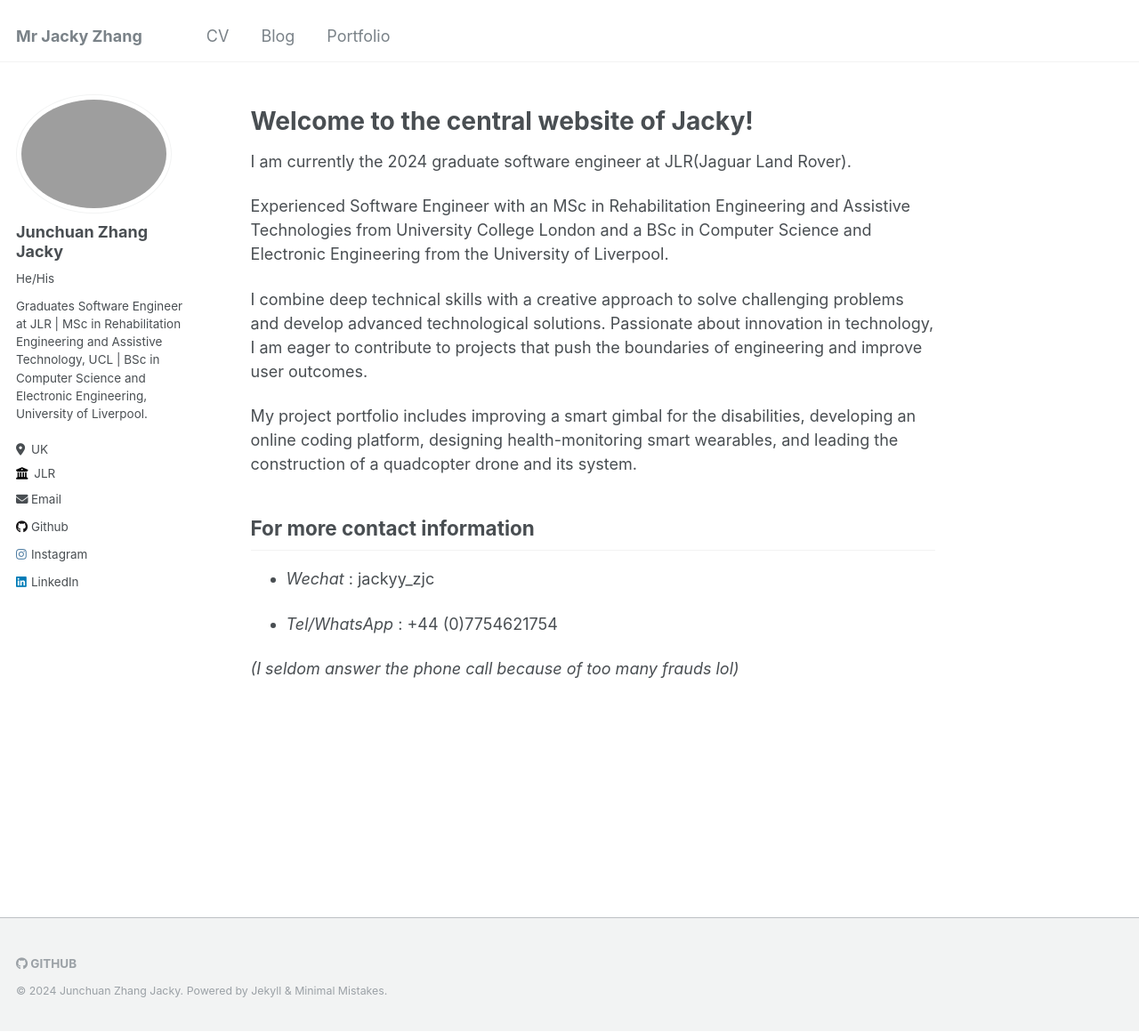
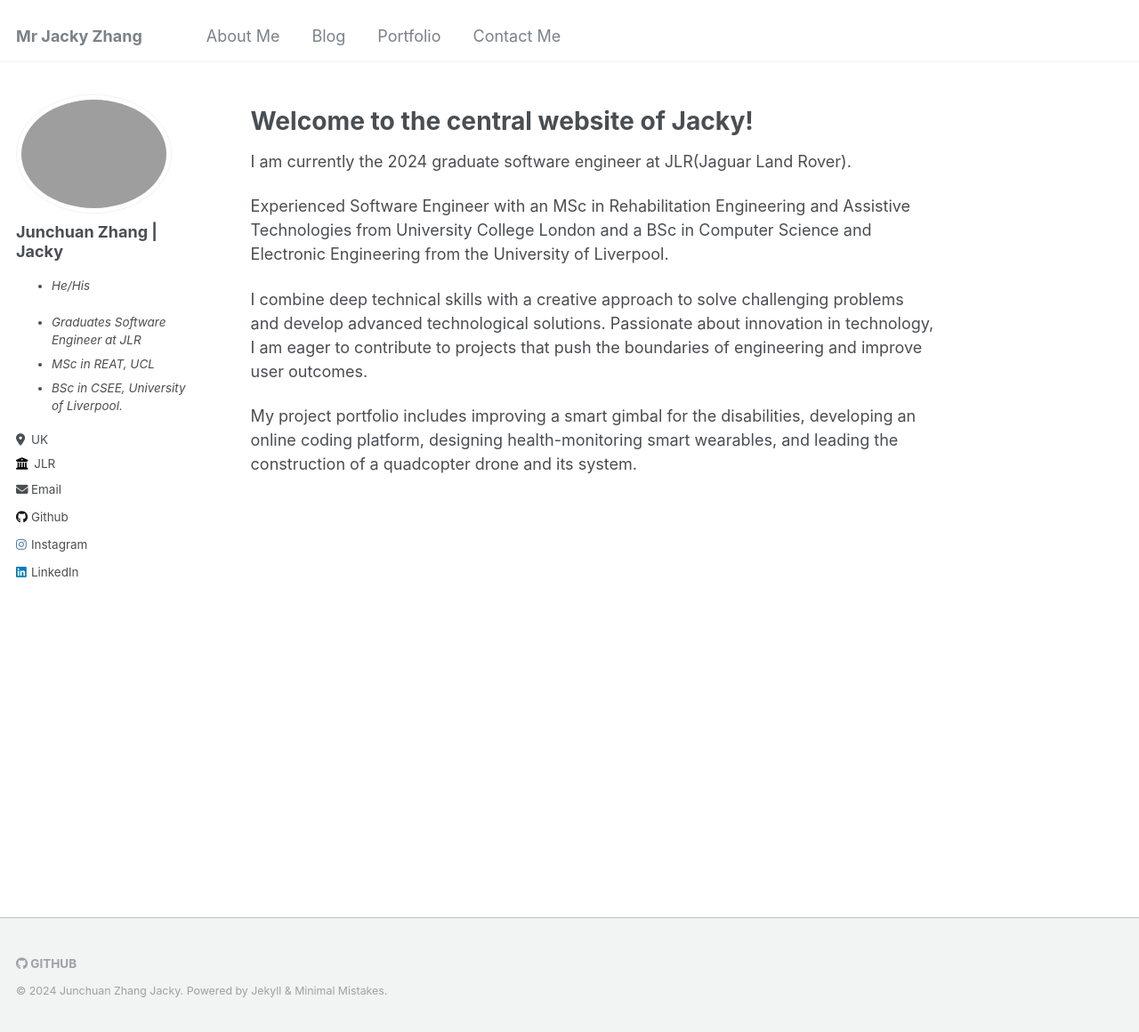
Before and after one commit to JackyCaptainZhang/JackyCaptainZhang.github.io, a Jekyll site: the page built from _pages/mainPage.md, in a window 1280 px wide and 1160 px high. Shown: the whole window at 89% size. Built offline with Jekyll 4.4.1, drawn with Linux system fonts in a browser that asks for light colours.

Commit message:
1. Add contact me navigation bar 2. Add markdown function in bio and pronouns 3. Update readme

```diff
--- a/_config.yml
+++ b/_config.yml
@@ -22,9 +22,8 @@ repository: ""
 author:
   # Biographic information
   avatar: "profile.jpg"
-  name: "Junchuan Zhang Jacky"
-  pronouns: "He/His"
-  bio: "Graduates Software Engineer at JLR | MSc in Rehabilitation Engineering and Assistive Technology, UCL | BSc in Computer Science and Electronic Engineering, University of Liverpool."
+  name: "Junchuan Zhang | Jacky"
+  pronouns: "* *He/His*"
   location: "UK"
   employer: "JLR"
   uri: # URL
@@ -35,6 +34,10 @@ author:
   googlescholar: # Link url
   impactstory: # URL
   researchgate: # URL
+  bio: |
+    * *Graduates Software Engineer at JLR*
+    * *MSc in REAT, UCL*
+    * *BSc in CSEE, University of Liverpool.*
 
   # Repositories and software development
   bitbucket: # Username - Update with your username on the site
--- a/_data/navigation.yml
+++ b/_data/navigation.yml
@@ -9,11 +9,14 @@ main:
   # - title: "Teaching"
   #   url: /teaching/
 
-  - title: "CV"
-    url: /cv/
+  - title: "About Me"
+    url: /aboutme/
 
   - title: "Blog"
     url: /Blog/
 
   - title: "Portfolio"
     url: /portfolio/
+
+  - title: "Contact Me"
+    url: /contact/
--- a/_includes/author-profile.html
+++ b/_includes/author-profile.html
@@ -16,8 +16,12 @@
 
   <div class="author__content">
     <h3 class="author__name">{{ author.name }}</h3>
-    {% if author.pronouns %}<p class="author__pronouns">{{ author.pronouns }}</p>{% endif %}
-    {% if author.bio %}<p class="author__bio">{{ author.bio }}</p>{% endif %}
+    <!-- support the markdown in pronouns -->
+    {% if author.pronouns %}<p class="author__pronouns">{{ author.pronouns | markdownify }}</p>{% endif %}
+    <!-- support the markdown in bio -->
+    {% if author.bio %}
+    <p class="author__bio">{{ author.bio | markdownify }}</p>
+    {% endif %}
   </div>
 
   <div class="author__urls-wrapper">
--- a/_pages/cv.md
+++ b/_pages/aboutMe.md
@@ -1,7 +1,7 @@
 ---
 layout: archive
-title: ""
-permalink: /cv/
+title: "About Me"
+permalink: /aboutme/
 author_profile: true
 redirect_from:
   - /resume
--- a/_pages/about.md
+++ b/_pages/mainPage.md
@@ -16,11 +16,3 @@ Experienced Software Engineer with an MSc in Rehabilitation Engineering and Assi
 I combine deep technical skills with a creative approach to solve challenging problems and develop advanced technological solutions. Passionate about innovation in technology, I am eager to contribute to projects that push the boundaries of engineering and improve user outcomes.
 
 My project portfolio includes improving a smart gimbal for the disabilities, developing an online coding platform, designing health-monitoring smart wearables, and leading the construction of a quadcopter drone and its system.
-
-## For more contact information
-
-- _Wechat_ : jackyy_zjc
-
-- _Tel/WhatsApp_ : +44 (0)7754621754
-
-_(I seldom answer the phone call because of too many frauds lol)_
--- a/_sass/_sidebar.scss
+++ b/_sass/_sidebar.scss
@@ -257,4 +257,5 @@
       text-decoration: underline;
     }
   }
+
 }
```
Also changed, not shown: other parts of _pages/aboutMe.md (+1 -1 lines), other parts of _pages/mainPage.md (+3 -3 lines), README.md (+3 -2 lines), _pages/contactMe.md (added, +18 -0 lines).
